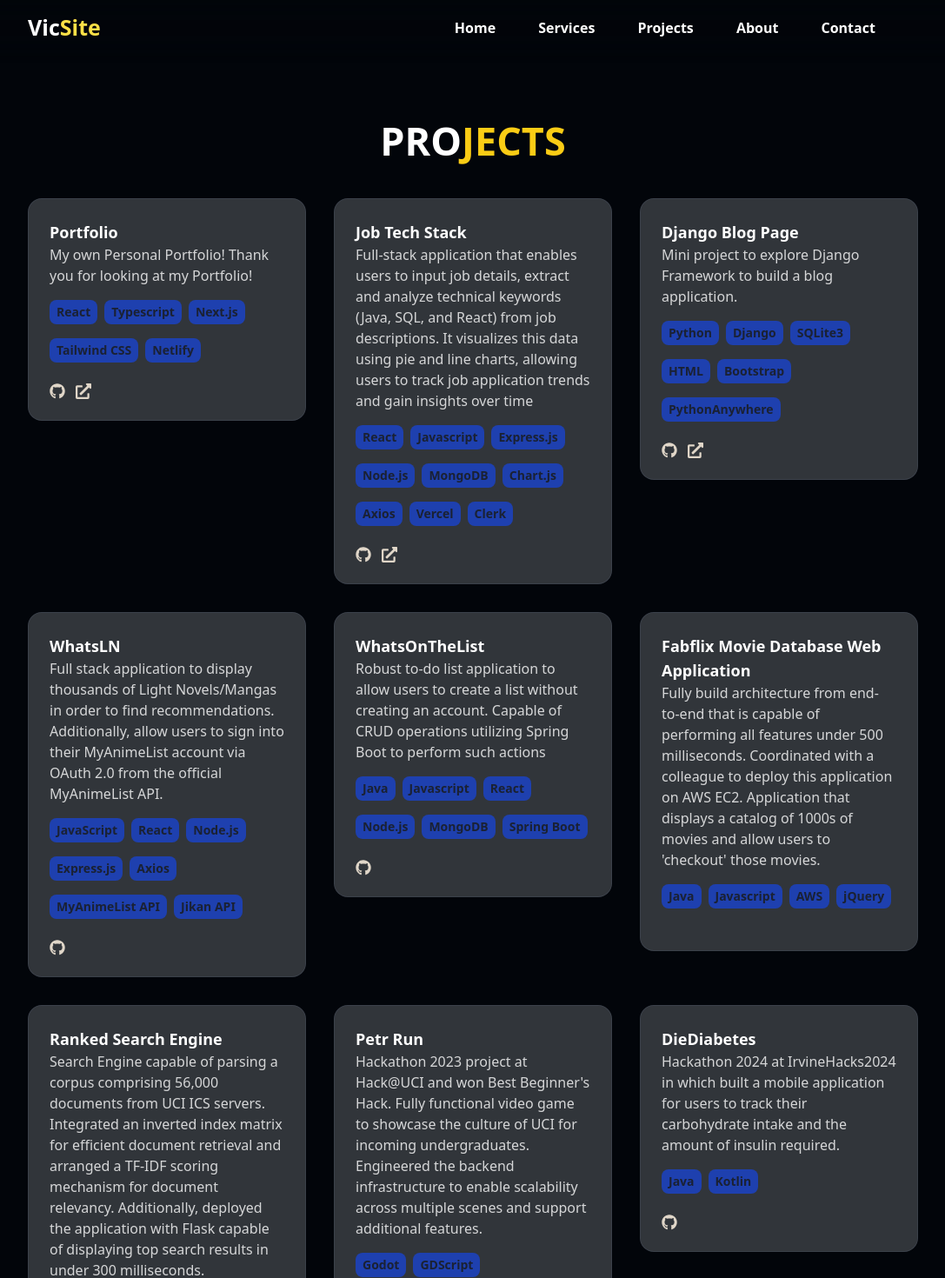
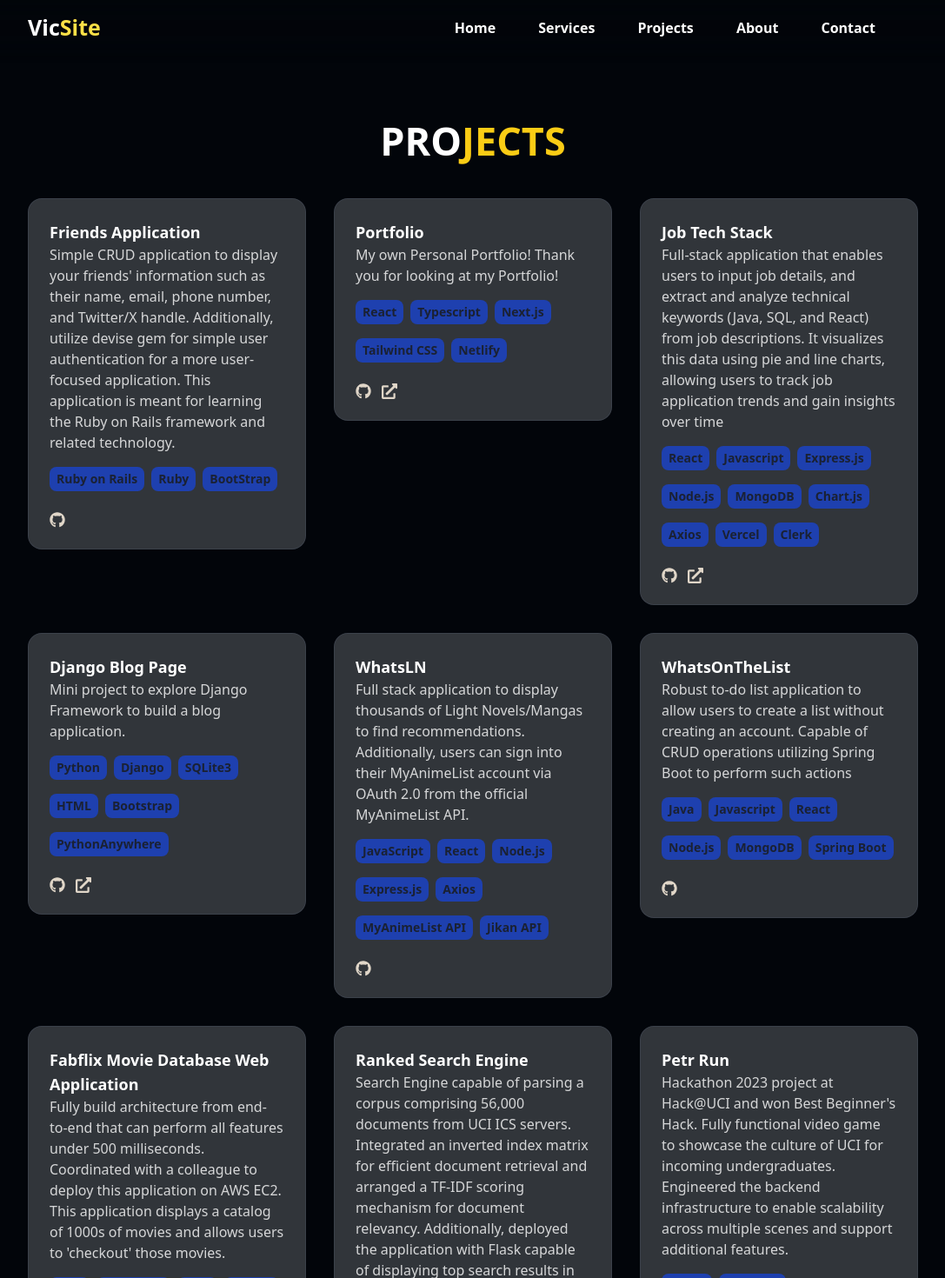
Before and after one commit to AwesomlyC/portfolio, a Next.js app: page /projects in a window 1280 px wide. Shown: the top 1470 px of the page at 87% size, without its empty margins (96-1183 px from the left). Built offline with nearby package versions, Linux system fonts and the light colour scheme.

Commit message:
added railsfriend project and changed footer.

```diff
--- a/components/Footer.tsx
+++ b/components/Footer.tsx
@@ -23,7 +23,7 @@ const Footer = () => {
         <div className="text-[16px] mb-[2rem] md:mb-0 text-white opacity-80 break-words w-[75%]">
           Victor Chhun 2025 | All Rights Reserved
         </div>
-        <div className="flex items-center space-x-10 cursor-pointer flex-wrap opacity-80">
+        <div className="flex space-x-10 cursor-pointer flex-wrap opacity-80 justify-end mr-[3rem]">
           <p className="nav-link ">
             {isHomePage ? (
               <span onClick={() => scrollToSection("top")}>Home</span>
--- a/pages/projects.tsx
+++ b/pages/projects.tsx
@@ -10,7 +10,6 @@ const ProjectPage = () => {
   const closeNav = () => setNav(false);
   return (
     <div>
-      {/* <title> Projects</title> */}
       <MobileNavbar nav={nav} closeNav={closeNav} />
       <Navbar openNav={openNav} />
       <div
@@ -21,6 +20,19 @@ const ProjectPage = () => {
           Pro<span className="text-yellow-400">jects</span>
         </h1>
         <div className="w-[80%] pt-[2rem] pb-[3rem] mx-auto grid grid-cols-1 md:grid-cols-2 lg:grid-cols-3 gap-[2rem] ">
+          <ProjectItem
+            title="Friends Application"
+            description={`Simple CRUD application to display your friends' information
+              such as their name, email, phone number, and Twitter/X handle. Additionally, utilize devise gem for simple user authentication for
+              a more user-focused application. This application is meant for learning the Ruby on Rails framework
+              and related technology.`}
+            skills={[
+              "Ruby on Rails",
+              "Ruby",
+              "BootStrap",
+            ]}
+            githublink="https://github.com/AwesomlyC/railsfriends"
+          />
           <ProjectItem
             title="Portfolio"
             description={`My own Personal Portfolio! Thank you for looking at my Portfolio!`}
@@ -37,7 +49,7 @@ const ProjectPage = () => {
           <ProjectItem
             title="Job Tech Stack"
             description={`Full-stack application that enables users to input job details,
-                extract and analyze technical keywords (Java, SQL, and React) from job
+                and extract and analyze technical keywords (Java, SQL, and React) from job
                 descriptions. It visualizes this data using pie and line charts,
                 allowing users to track job application trends and gain insights over time`}
             skills={[
@@ -72,7 +84,7 @@ const ProjectPage = () => {
           <ProjectItem
             title="WhatsLN"
             description={`Full stack application to display thousands of Light Novels/Mangas
-                in order to find recommendations. Additionally, allow users to sign into their MyAnimeList
+                to find recommendations. Additionally, users can sign into their MyAnimeList
                 account via OAuth 2.0 from the official MyAnimeList API.`}
             skills={[
               "JavaScript",
@@ -103,9 +115,9 @@ const ProjectPage = () => {
           />
           <ProjectItem
             title="Fabflix Movie Database Web Application"
-            description="Fully build architecture from end-to-end that is capable of performing all features
-              under 500 milliseconds. Coordinated with a colleague to deploy this application on AWS EC2. Application that displays
-              a catalog of 1000s of movies and allow users to 'checkout' those movies."
+            description="Fully build architecture from end-to-end that can perform all features
+              under 500 milliseconds. Coordinated with a colleague to deploy this application on AWS EC2. This application displays
+              a catalog of 1000s of movies and allows users to 'checkout' those movies."
             skills={["Java", "Javascript", "AWS", "jQuery"]}
             githublink=""
             websitelink=""
@@ -133,7 +145,7 @@ const ProjectPage = () => {
 
           <ProjectItem
             title="DieDiabetes"
-            description={`Hackathon 2024 at IrvineHacks2024 in which built a mobile application for users to track their
+            description={`Hackathon 2024 at IrvineHacks2024 which built a mobile application for users to track their
               carbohydrate intake and the amount of insulin required.`}
             skills={["Java", "Kotlin"]}
             githublink="https://github.com/AwesomlyC/IrvineHacks2024"
```
